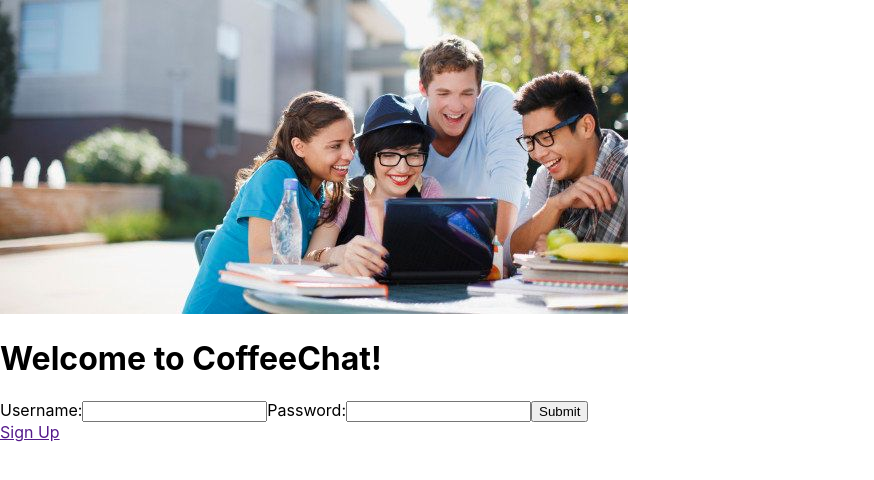
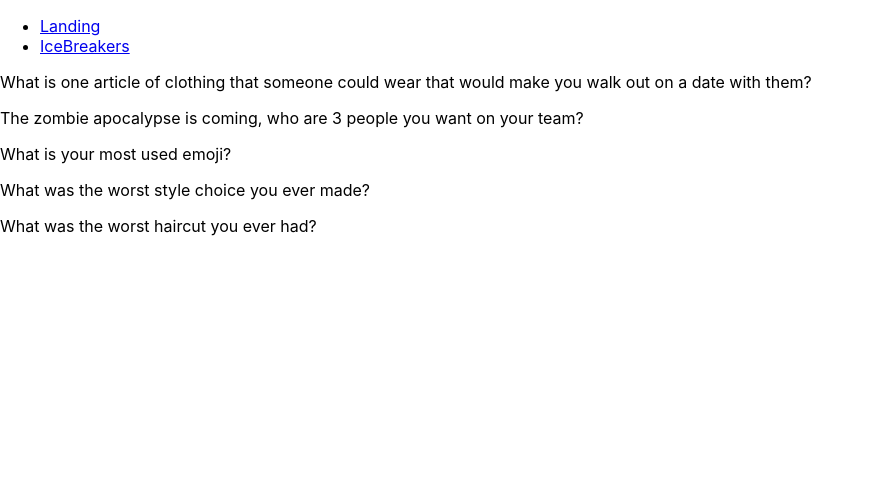
Before and after one commit to LachlanMountjoy/545, a React (Create React App) app in the folder coffeechat/: page /icebreakers in a window 1280 px wide. Shown: the top 480 px of the page, without its empty margins (0-874 px from the left). Built offline with nearby package versions, Linux system fonts and the light colour scheme.

Commit message:
Added routing examples

```diff
--- a/coffeechat/package.json
+++ b/coffeechat/package.json
@@ -8,6 +8,7 @@
     "@testing-library/user-event": "^12.8.3",
     "react": "^17.0.2",
     "react-dom": "^17.0.2",
+    "react-router-dom": "^6.0.2",
     "react-scripts": "4.0.3",
     "web-vitals": "^1.1.2"
   },
--- a/coffeechat/src/components/App/App.js
+++ b/coffeechat/src/components/App/App.js
@@ -1,24 +1,37 @@
-import logo from './logo.svg';
 import './App.css';
+import Landing from '../Landing/Landing.js';
+
+import {
+  BrowserRouter as Router,
+  Routes,
+  Route,
+  Link
+} from "react-router-dom";
+import IceBreakers from '../IceBreakers/IceBreakers';
 
 function App() {
   return (
-    <div className="App">
-      <header className="App-header">
-        <img src={logo} className="App-logo" alt="logo" />
-        <p>
-          Edit <code>src/App.js</code> and save to reload.
-        </p>
-        <a
-          className="App-link"
-          href="https://reactjs.org"
-          target="_blank"
-          rel="noopener noreferrer"
-        >
-          Learn React
-        </a>
-      </header>
-    </div>
+    <Router>
+      <div>
+        <nav>
+          <ul>
+            <li>
+              <Link to="/landing">Landing</Link>
+            </li>
+            <li>
+              <Link to="/icebreakers">IceBreakers</Link>
+            </li>
+          </ul>
+        </nav>
+
+        {
+          <Routes>
+            <Route path="/landing" element={<Landing />} />
+            <Route path="/icebreakers" element={<IceBreakers />} />
+          </Routes>
+        }
+      </div>
+    </Router>
   );
 }
 
--- /dev/null
+++ b/coffeechat/src/components/IceBreakers/IceBreakers.js
@@ -0,0 +1,11 @@
+import {icebreakers} from '../../icebreakers.json';
+
+function IceBreakers() {
+    return (
+      <div className="IceBreakers">
+        {icebreakers.map(breaker => <p>{breaker}</p>)}
+      </div>
+    );
+  }
+
+  export default IceBreakers;
--- /dev/null
+++ b/coffeechat/src/icebreakers.json
@@ -0,0 +1,9 @@
+{
+    "icebreakers": [
+        "What is one article of clothing that someone could wear that would make you walk out on a date with them?",
+        "The zombie apocalypse is coming, who are 3 people you want on your team?",
+        "What is your most used emoji?",
+        "What was the worst style choice you ever made?",
+        "What was the worst haircut you ever had?"
+    ]
+}
--- a/coffeechat/src/index.js
+++ b/coffeechat/src/index.js
@@ -2,11 +2,12 @@ import React from 'react';
 import ReactDOM from 'react-dom';
 import './index.css';
 import Landing from './components/Landing/Landing.js';
+import App from './components/App/App.js';
 import reportWebVitals from './reportWebVitals';
 
 ReactDOM.render(
   <React.StrictMode>
-    <Landing />
+    <App />
   </React.StrictMode>,
   document.getElementById('root')
 );
```
Also changed, not shown: 1 other file (tests, documents, lock files or other folders).
